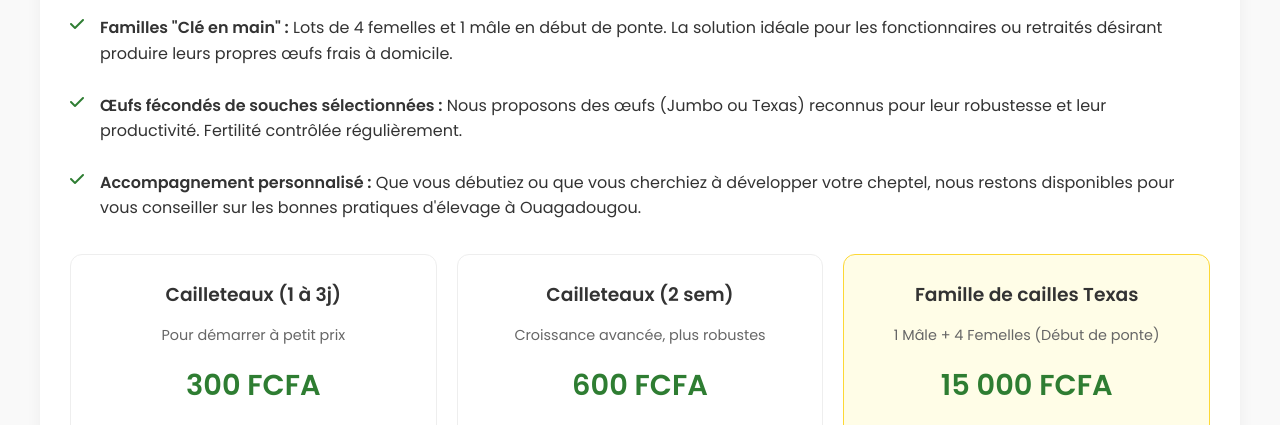
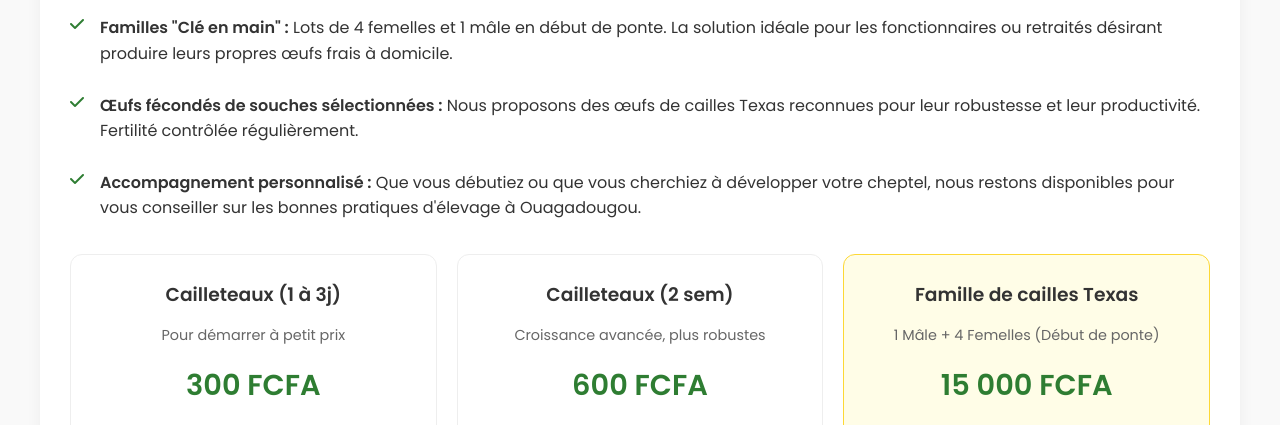
Before and after one commit to hvolierebf-loft/quail-farm-webpage, a plain HTML site: page index.html in a window 1280 px wide. Shown: the part 3860-4285 px from the top of the page. Drawn offline with Linux system fonts and the light colour scheme.

Commit message:
Text imrpoved

```diff
--- a/index.html
+++ b/index.html
@@ -622,7 +622,7 @@
         <ul>
             <li><strong>Cailleteaux (1 à 3 jours & 2 semaines) :</strong> Sujets vigoureux issus de nos meilleures souches. Rejoignez notre groupe WhatsApp "Disponibilités Cailleteaux Ouaga" pour réserver votre bande avant même l'éclosion !</li>
             <li><strong>Familles "Clé en main" :</strong> Lots de 4 femelles et 1 mâle en début de ponte. La solution idéale pour les fonctionnaires ou retraités désirant produire leurs propres œufs frais à domicile.</li>
-            <li><strong>Œufs fécondés de souches sélectionnées :</strong> Nous proposons des œufs (Jumbo ou Texas) reconnus pour leur robustesse et leur productivité. Fertilité contrôlée régulièrement.</li>
+            <li><strong>Œufs fécondés de souches sélectionnées :</strong> Nous proposons des œufs de cailles Texas reconnues pour leur robustesse et leur productivité. Fertilité contrôlée régulièrement.</li>
             <li><strong>Accompagnement personnalisé :</strong> Que vous débutiez ou que vous cherchiez à développer votre cheptel, nous restons disponibles pour vous conseiller sur les bonnes pratiques d'élevage à Ouagadougou.</li>
         </ul>
 
```
